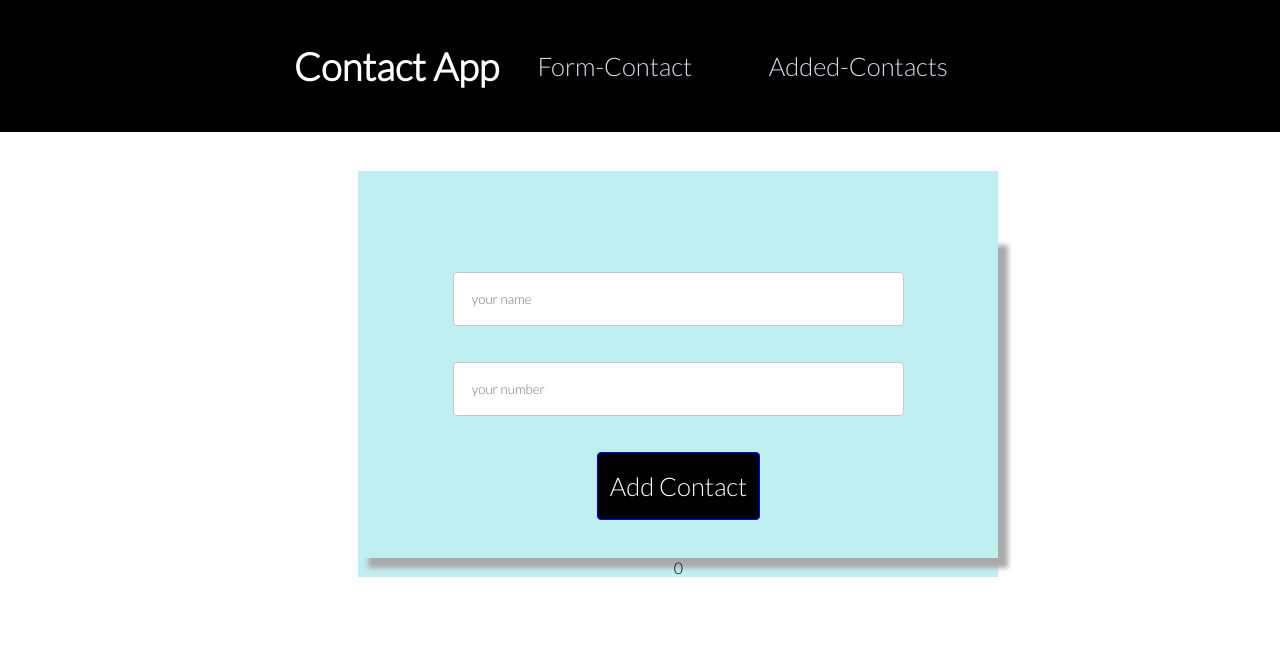
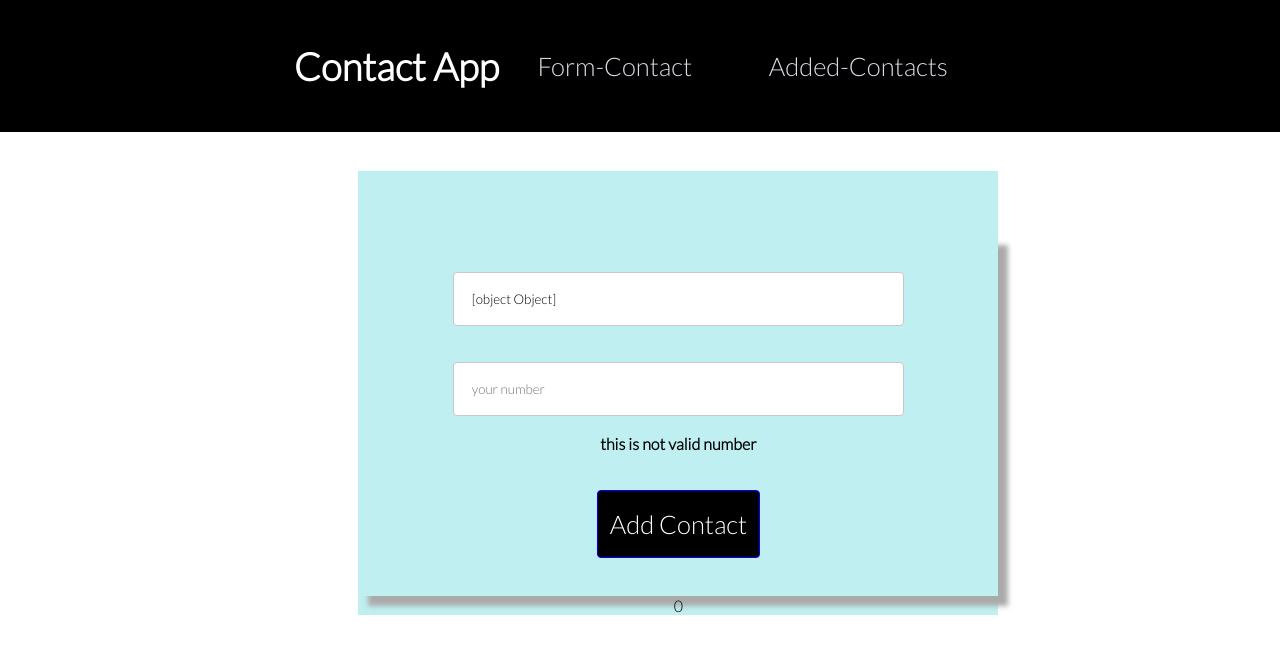
Before and after one commit to zonaetmunna/crud-project-Hyper-Helios, a React (Create React App) app: page / in a window 1280 px wide. Shown: the top 654 px of the page. Built offline with nearby package versions, Linux system fonts and the light colour scheme.

Commit message:
revision

```diff
--- a/src/view/pages/contactForm/ContactForm.js
+++ b/src/view/pages/contactForm/ContactForm.js
@@ -7,10 +7,12 @@
 
 const ContactForm = () => {
      // state
-     const [name,setName]=useState('');
-     const [number,setNumber]=useState('');
-     const [formErrors, setFormErrors] = useState('');
-     // const [isSubmit, setIsSubmit] = useState(false);
+     const [name,setName]=useState({});
+     const [number,setNumber]=useState({});
+     const [formErrors, setFormErrors] = useState({});
+
+     // const [data,setData]=useState({name:'',number:'',error:''})
+
      // redux dispatch
      const dispatch = useDispatch();
      const contacts=useSelector(state=>state.contacts);
```
